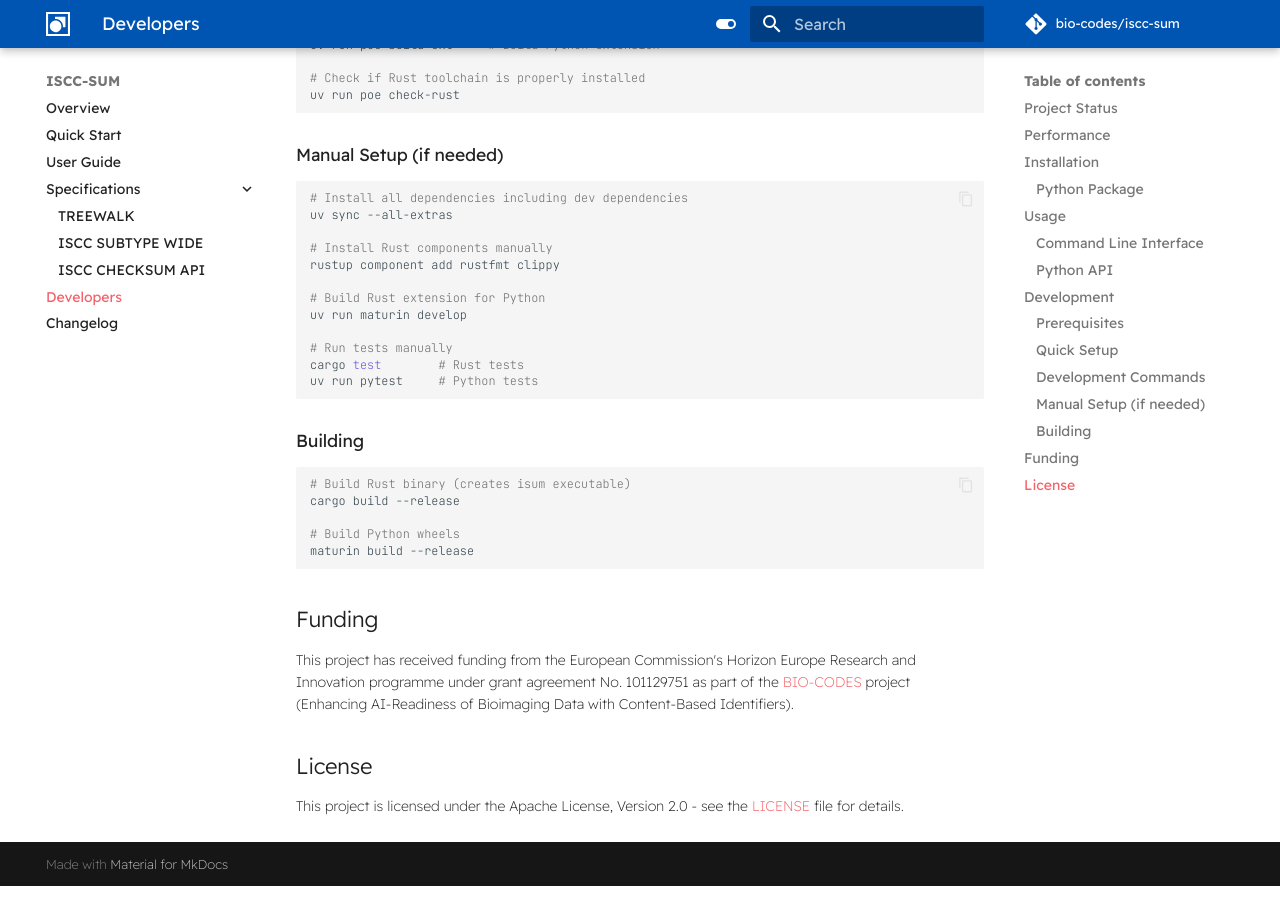
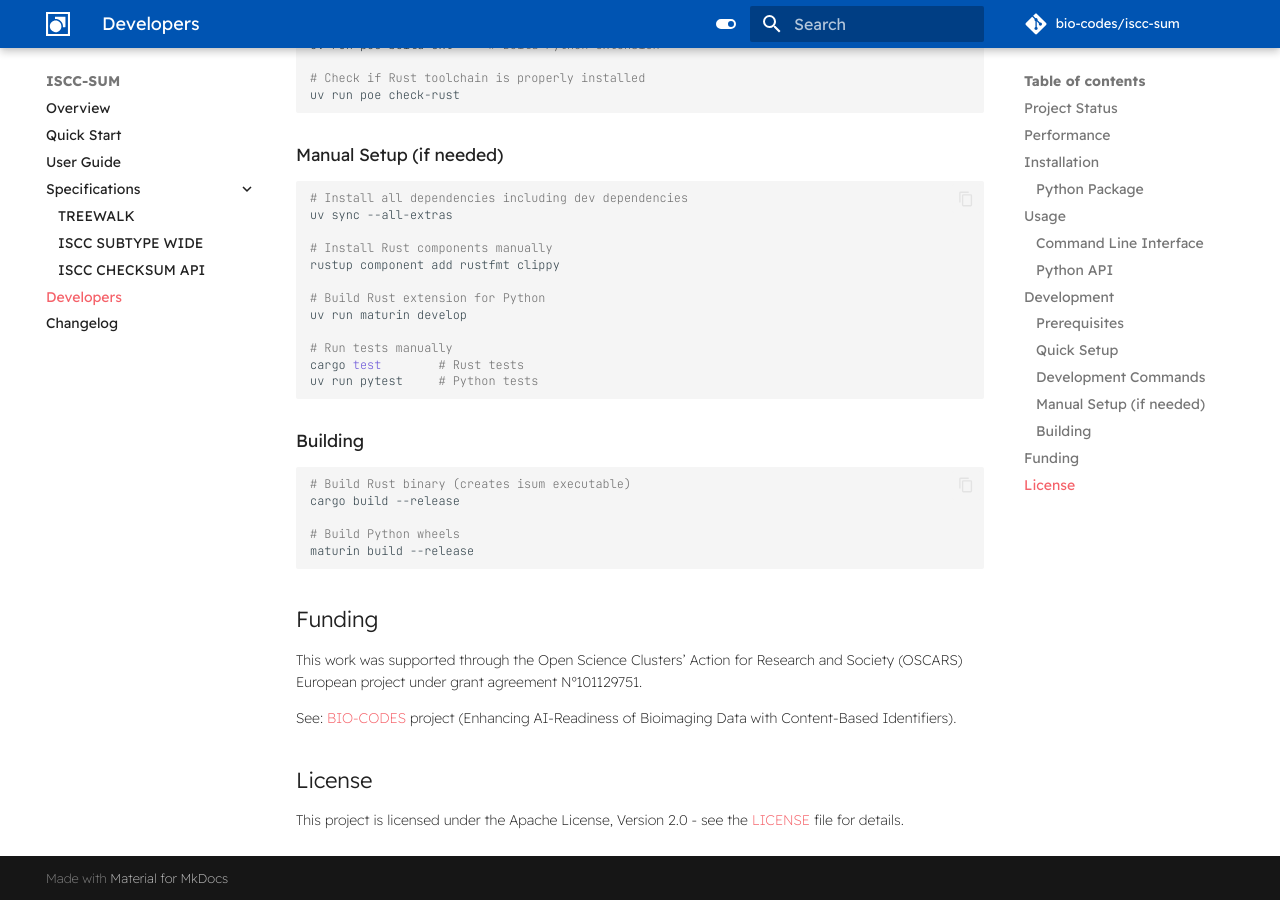
Before and after one commit to etzm/iscc-sum, an MkDocs documentation site: the page built from docs/developers.md, in a window 1280 px wide and 900 px high, scrolled down 4142 px. Built offline with MkDocs 1.6.1 and Material for MkDocs 9.7.7, drawn with Linux system fonts in a browser that asks for light colours; comment, search, counter and statistics services are not loaded.

Commit message:
docs: update citation title and documentation files
Update CITATION.cff title to reflect BIO-CODES bioimaging focus and
update associated documentation files.

```diff
--- a/docs/developers.md
+++ b/docs/developers.md
@@ -260,8 +260,10 @@ maturin build --release
 
 ## Funding
 
-This project has received funding from the European Commission's Horizon Europe Research and Innovation
-programme under grant agreement No. 101129751 as part of the
+This work was supported through the Open Science Clusters’ Action for Research and Society (OSCARS) European
+project under grant agreement Nº101129751.
+
+See:
 [BIO-CODES](https://oscars-project.eu/projects/bio-codes-enhancing-ai-readiness-bioimaging-data-content-based-identifiers)
 project (Enhancing AI-Readiness of Bioimaging Data with Content-Based Identifiers).
 
```
Also changed, not shown: README.md (+4 -2 lines), 1 other file.
